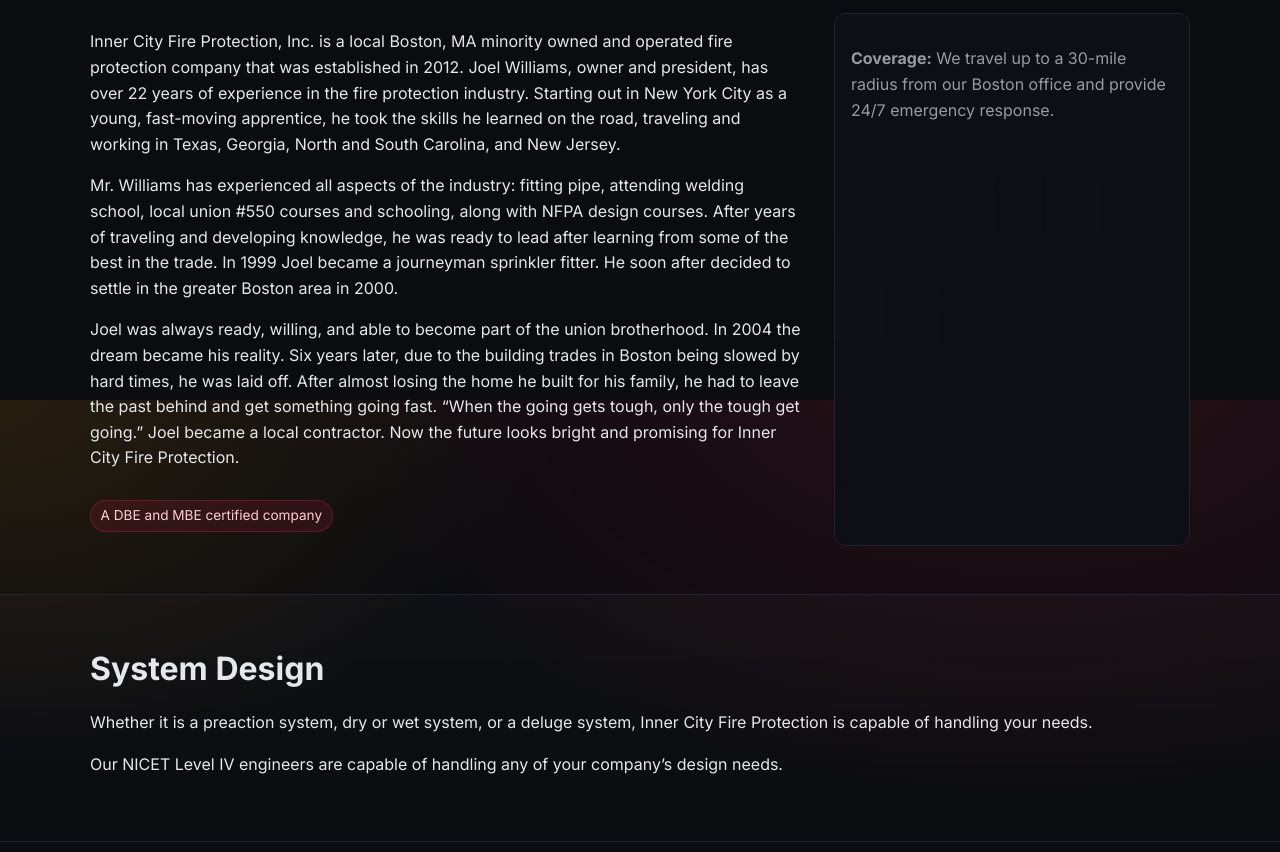
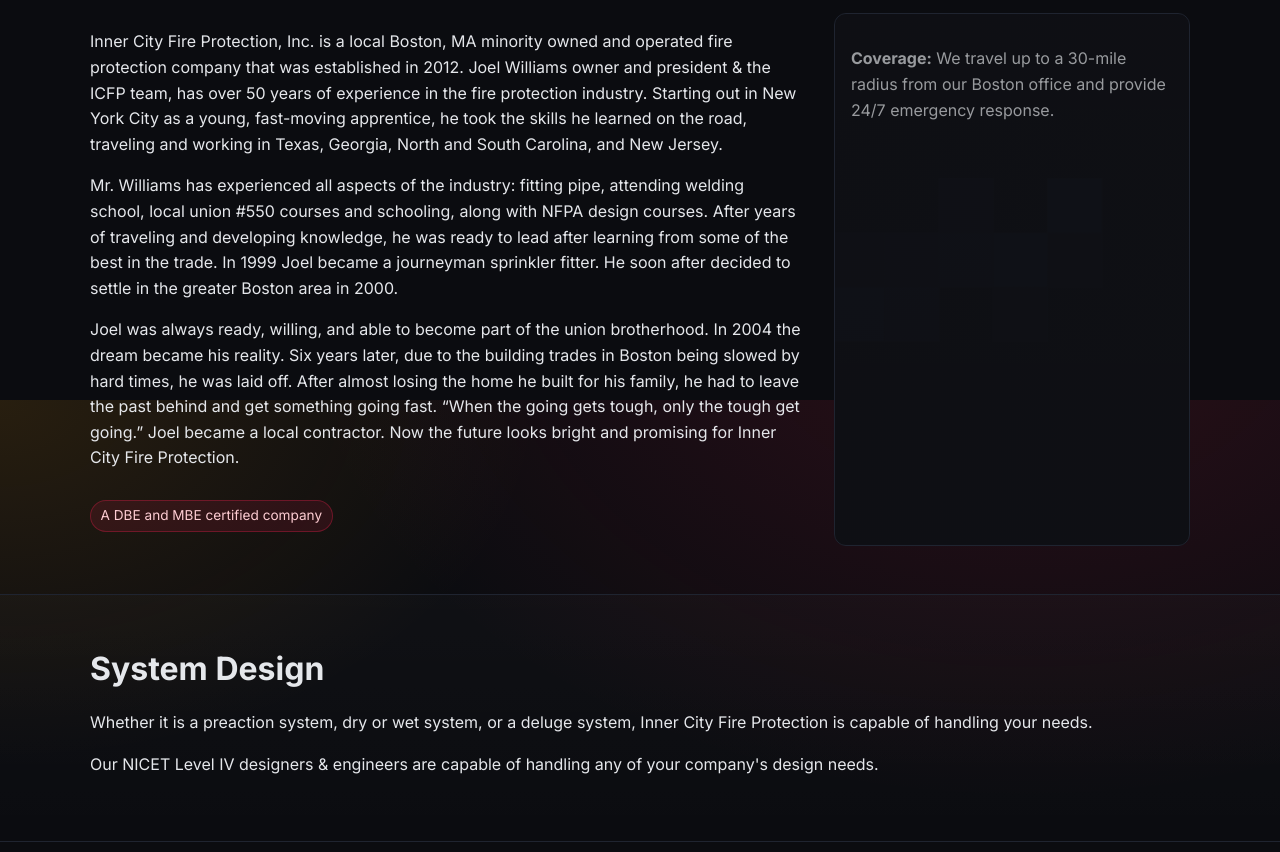
Before and after one commit to eliteweblabs/ICFP-site, a plain HTML site: page index.html in a window 1280 px wide. Shown: the part 400-1252 px from the top of the page. Drawn offline with nearby package versions, Linux system fonts and the light colour scheme.

Commit message:
new movies and edits

```diff
--- a/index.html
+++ b/index.html
@@ -84,11 +84,12 @@
               <p>
                 Inner City Fire Protection, Inc. is a local Boston, MA minority
                 owned and operated fire protection company that was established
-                in 2012. Joel Williams, owner and president, has over 22 years
-                of experience in the fire protection industry. Starting out in
-                New York City as a young, fast-moving apprentice, he took the
-                skills he learned on the road, traveling and working in Texas,
-                Georgia, North and South Carolina, and New Jersey.
+                in 2012. Joel Williams owner and president &amp; the ICFP team,
+                has over 50 years of experience in the fire protection industry.
+                Starting out in New York City as a young, fast-moving
+                apprentice, he took the skills he learned on the road, traveling
+                and working in Texas, Georgia, North and South Carolina, and New
+                Jersey.
               </p>
               <p>
                 Mr. Williams has experienced all aspects of the industry:
@@ -130,8 +131,8 @@
             needs.
           </p>
           <p>
-            Our NICET Level IV engineers are capable of handling any of your
-            company’s design needs.
+            Our NICET Level IV designers &amp; engineers are capable of handling
+            any of your company's design needs.
           </p>
         </div>
       </section>
@@ -181,7 +182,7 @@
                 when your fire sprinkler system, backflows, or fire
                 extinguishers are due for testing.
               </li>
-              <li>Service radius up to 30 miles from our Boston office.</li>
+              <li>Service radius up to 60 miles from our Boston office.</li>
             </ul>
             <h3>Inspection Frequency</h3>
             <p>
```
Also changed, not shown: 3 other files.
